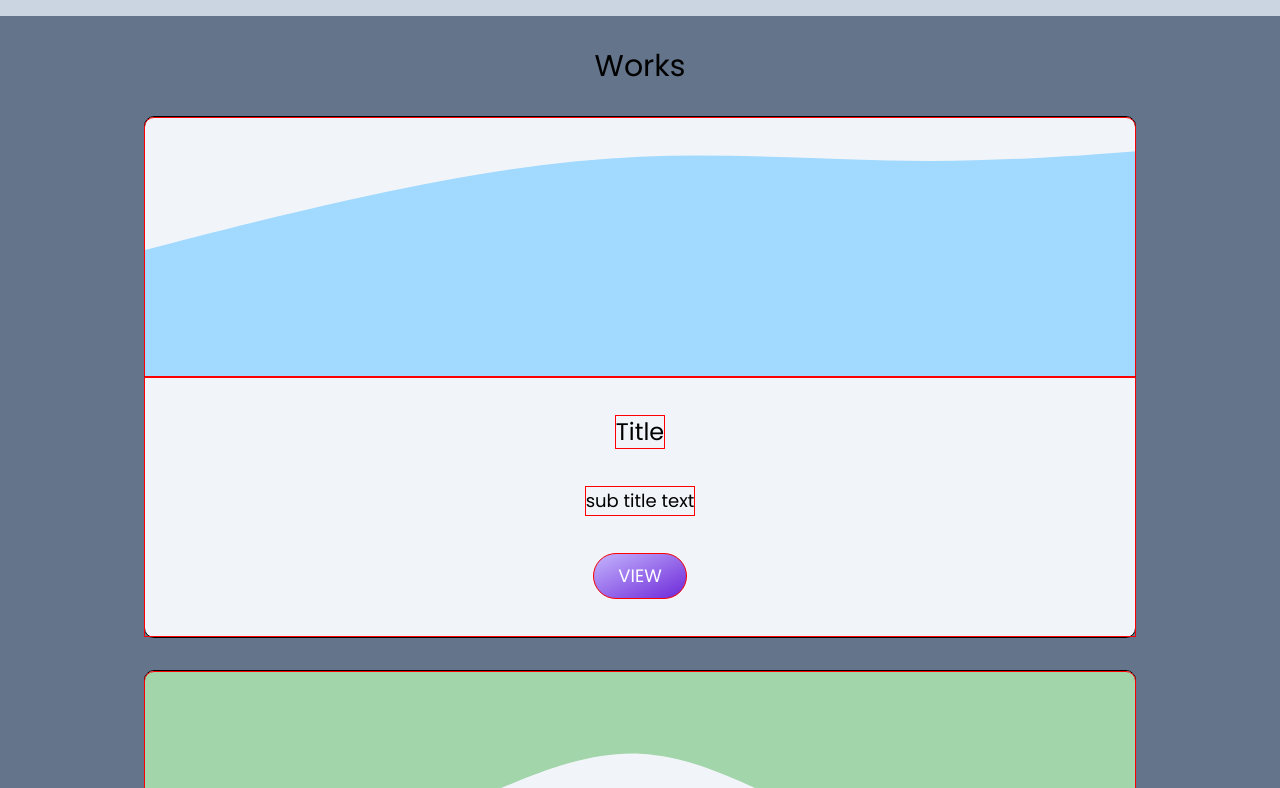
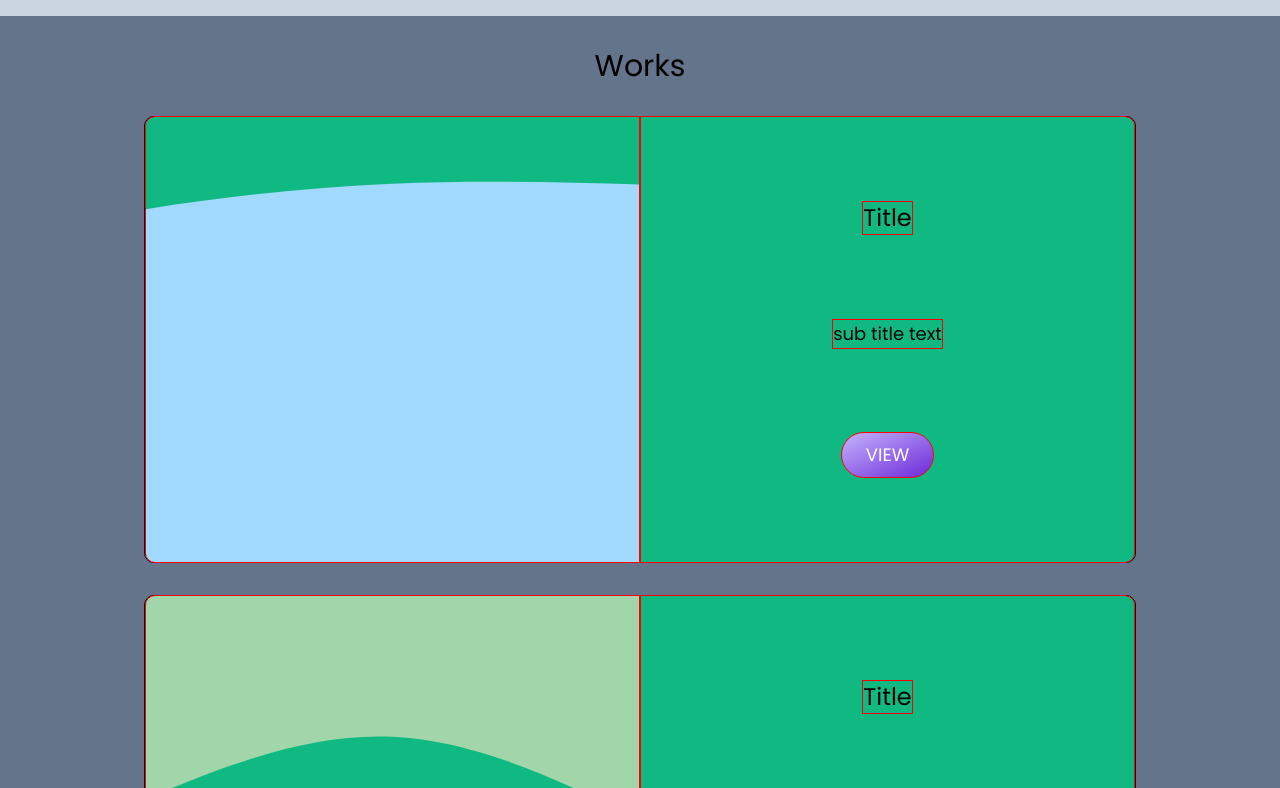
Before and after one commit to nrsimonelli/nrsimonelli.github.io, a React (Create React App) app: page / in a window 1280 px wide. Shown: the part 1352-2140 px from the top of the page. Built offline with nearby package versions, Linux system fonts and the light colour scheme.

Commit message:
responsive styling on work section

```diff
--- a/src/css/main.css
+++ b/src/css/main.css
@@ -504,12 +504,31 @@ body {
   margin-top: 2rem;
   margin-bottom: 2rem;
 }
+@media screen and (min-width: 768px) {
+  .project-card-container {
+    background-color: #10b981;
+    height: 336px;
+    flex-direction: row;
+  }
+}
+@media screen and (min-width: 1024px) {
+  .project-card-container {
+    height: 445px;
+  }
+}
 
 .project-card-image {
   height: 50%;
   width: 100%;
   border-top-left-radius: 10px;
   border-top-right-radius: 10px;
+}
+@media screen and (min-width: 768px) {
+  .project-card-image {
+    height: 100%;
+    border-top-right-radius: 0px;
+    border-bottom-left-radius: 10px;
+  }
 }
 
 .project-card-detail {
@@ -519,6 +538,15 @@ body {
   flex-direction: column;
   justify-content: space-evenly;
   align-items: center;
+  border-bottom-left-radius: 10px;
+  border-bottom-right-radius: 10px;
+}
+@media screen and (min-width: 768px) {
+  .project-card-detail {
+    height: 100%;
+    border-top-right-radius: 10px;
+    border-bottom-left-radius: 0px;
+  }
 }
 
 .project-card-detail-title {
--- a/src/scss/main.scss
+++ b/src/scss/main.scss
@@ -268,12 +268,25 @@ body {
   border-radius: 10px;
   height: 520px;
   @include my($margin-lg);
+  @include break-md {
+    background-color: $accent;
+    height: 336px;
+    flex-direction: row;
+  }
+  @include break-lg {
+    height: 445px;
+  }
 }
 .project-card-image {
   height: 50%;
   width: 100%;
   border-top-left-radius: 10px;
   border-top-right-radius: 10px;
+  @include break-md {
+    height: 100%;
+    border-top-right-radius: 0px;
+    border-bottom-left-radius: 10px;
+  }
 }
 .project-card-detail {
   height: 50%;
@@ -282,7 +295,15 @@ body {
   flex-direction: column;
   justify-content: space-evenly;
   align-items: center;
+  border-bottom-left-radius: 10px;
+  border-bottom-right-radius: 10px;
+  @include break-md {
+    height: 100%;
+    border-top-right-radius: 10px;
+    border-bottom-left-radius: 0px;
+  }
 }
+
 .project-card-detail-title {
   @include text-size('2xl');
 }
```
Also changed, not shown: 1 other file (tests, documents, lock files or other folders).
